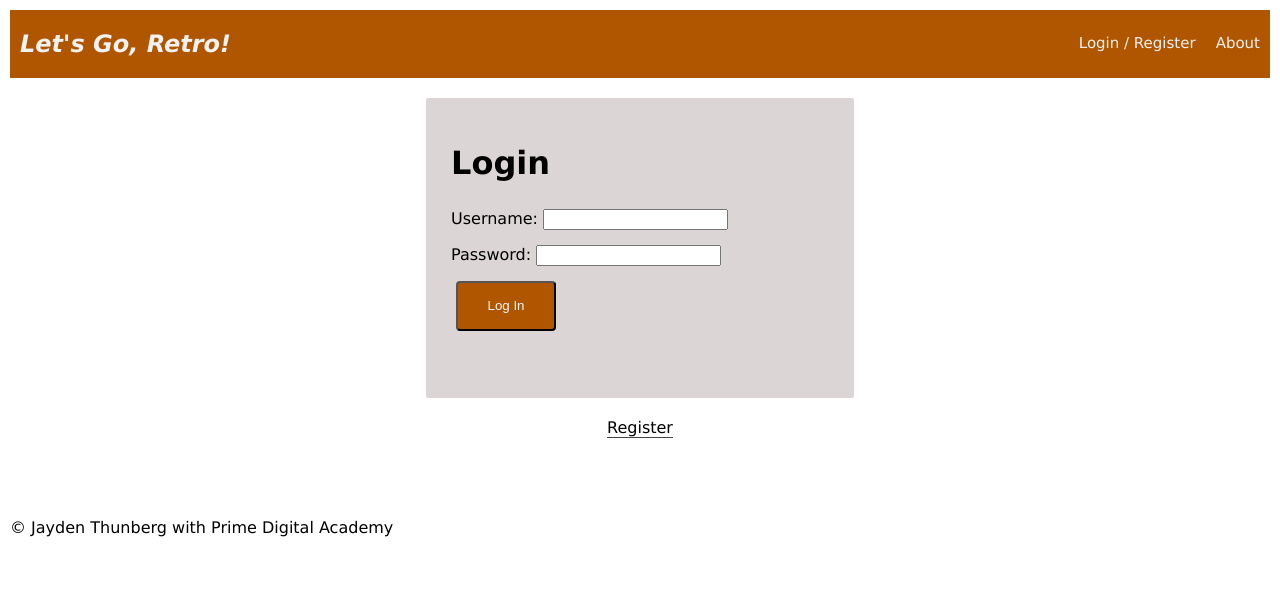
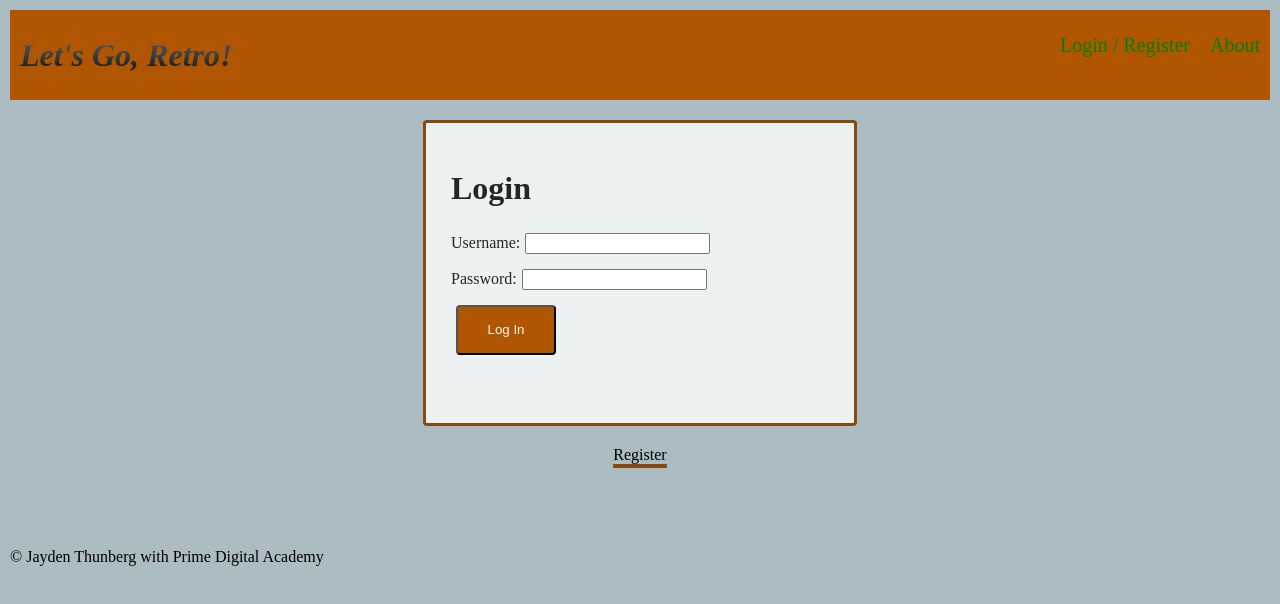
Before and after one commit to JaydenThunberg/solo-project, a React app: page /#/edit in a window 1280 px wide. Built offline with nearby package versions, Linux system fonts and the light colour scheme; no server answers.

Commit message:
working on styling color palette

```diff
--- a/src/components/App/App.css
+++ b/src/components/App/App.css
@@ -1,6 +1,7 @@
 body {
-    font-family: 'Lucida Sans', 'Lucida Sans Regular', 'Lucida Grande', 'Lucida Sans Unicode', Geneva, Verdana, sans-serif;
+    font-family: serif;
     margin: 0px;
+    background-color: rgb(171, 189, 195);
 }
 
 .alert {
@@ -9,12 +10,15 @@ body {
 }
 
 form {
-    background-color: #dbd5d5;
+    background-color: rgb(236, 241, 241);
+    color: rgb(33, 38, 39);
     width: 30%;
     height: 250px;
     margin: 20px auto;
     padding: 25px;
-    border-radius: 2px;
+    border-radius: 4px;
+    /* border-style: solid; */
+    border: solid  #88490e;
 }
 
 input {
@@ -44,7 +48,7 @@ input {
     padding:0;
     font: inherit;
     outline:0;
-    border-bottom:1px solid #444;
+    border-bottom:4px solid  #88490e;
     cursor: pointer;
 }
 
@@ -66,3 +70,9 @@ input {
 .alignDelete{
     justify-content: center;
 }
+
+a:link {
+    color: green;
+    background-color: transparent;
+    text-decoration: none;
+  }
--- a/src/components/EventItem/EventItem.css
+++ b/src/components/EventItem/EventItem.css
@@ -2,8 +2,8 @@
     display: inline-block;
     flex: row wrap;
     margin: 20px;
-    width: 250px;
-    max-height: 200px;
+    max-width: 300px;
+    max-height: 250px;
     justify-content: center;
     border: thin;
     border-style: solid;
@@ -25,3 +25,16 @@
     /* color: darkred; */
     text-align: center;
 }
+
+.eventText{
+    color:  #88490e;
+}
+
+.styleBtn{
+    border: 2px solid #88490e;
+    background-color: white;
+    color: black;
+    /* padding: 2px 2px; */
+    font-size: 16px;
+    cursor: pointer;
+}
--- a/src/components/EventItem/EventItem.js
+++ b/src/components/EventItem/EventItem.js
@@ -4,6 +4,9 @@ import Moment from 'react-moment';
 import './EventItem.css';
 
 class EventItem extends Component {
+    addToFavorites = () => {
+        console.log('in add to faves')
+    }
 
     render() {
         const name = this.props.item.event_name;
@@ -15,9 +18,11 @@ class EventItem extends Component {
 
         return (
             <div className="eventItems">
-                    <div className="items">
-                        <b>{name}</b>
+                {/* eventually move this to have two divs for event name & button and remove empty space span*/}
+                    <div className="items eventText">
+                        <b>{name}</b><span> </span><button className="styleBtn" onClick={this.addToFavorites}><span>⭐️</span> </button>
                     </div>
+
                     <div className="items">
                         <span>Dates: </span>
                         <Moment format="MM/DD/YYYY">{startDate}</Moment>
@@ -34,6 +39,7 @@ class EventItem extends Component {
                         {link}
                     </div>
                     <br/>
+
             </div>
 
         )//end return
--- a/src/components/Nav/Nav.css
+++ b/src/components/Nav/Nav.css
@@ -1,9 +1,12 @@
 .nav-title {
-    font-size: 24px;
+    font-size: 32px;
     font-weight: 700;
     display: inline-block;
-    color: #f2f2f2;
+    /* color: #f2f2f2; */
     padding-left: 10px;
+    background: -webkit-linear-gradient(rgb(230, 243, 248), rgb(68, 77, 80), rgb(57, 64, 66),  rgb(33, 38, 39), rgb(11, 13, 14));
+    -webkit-background-clip: text;
+    -webkit-text-fill-color: transparent;
 }
 
 .nav {
@@ -13,12 +16,12 @@
 
 .nav-link {
   float: left;
-  color: #f2f2f2;
+  color: rgb(33, 38, 39);
   background-color: #b05500;
   text-align: center;
   padding: 24px 10px;
   text-decoration: none;
-  font-size: 15px;
+  font-size: 20px;
 
   /* these last two make the logout button in
   the nav bar look like another link */
--- a/src/index.js
+++ b/src/index.js
@@ -4,6 +4,7 @@ import { createStore, applyMiddleware } from 'redux';
 import { Provider } from 'react-redux';
 import createSagaMiddleware from 'redux-saga';
 import logger from 'redux-logger';
+// import './index.css';
 
 import rootReducer from './redux/reducers'; // imports ./redux/reducers/index.js
 import rootSaga from './redux/sagas'; // imports ./redux/sagas/index.js
```
Also changed, not shown: src/components/Events/Events.css (line endings or trailing spaces).
